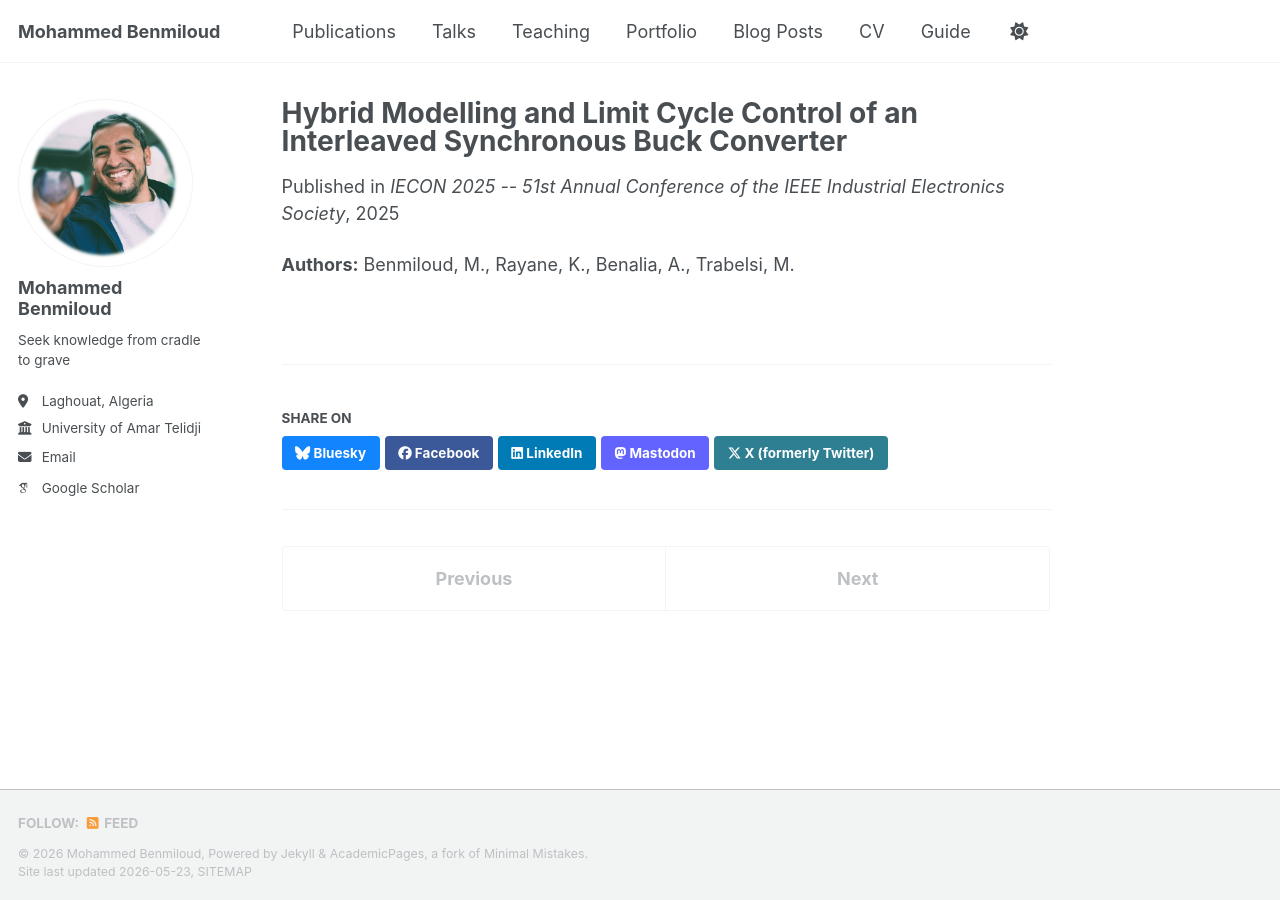
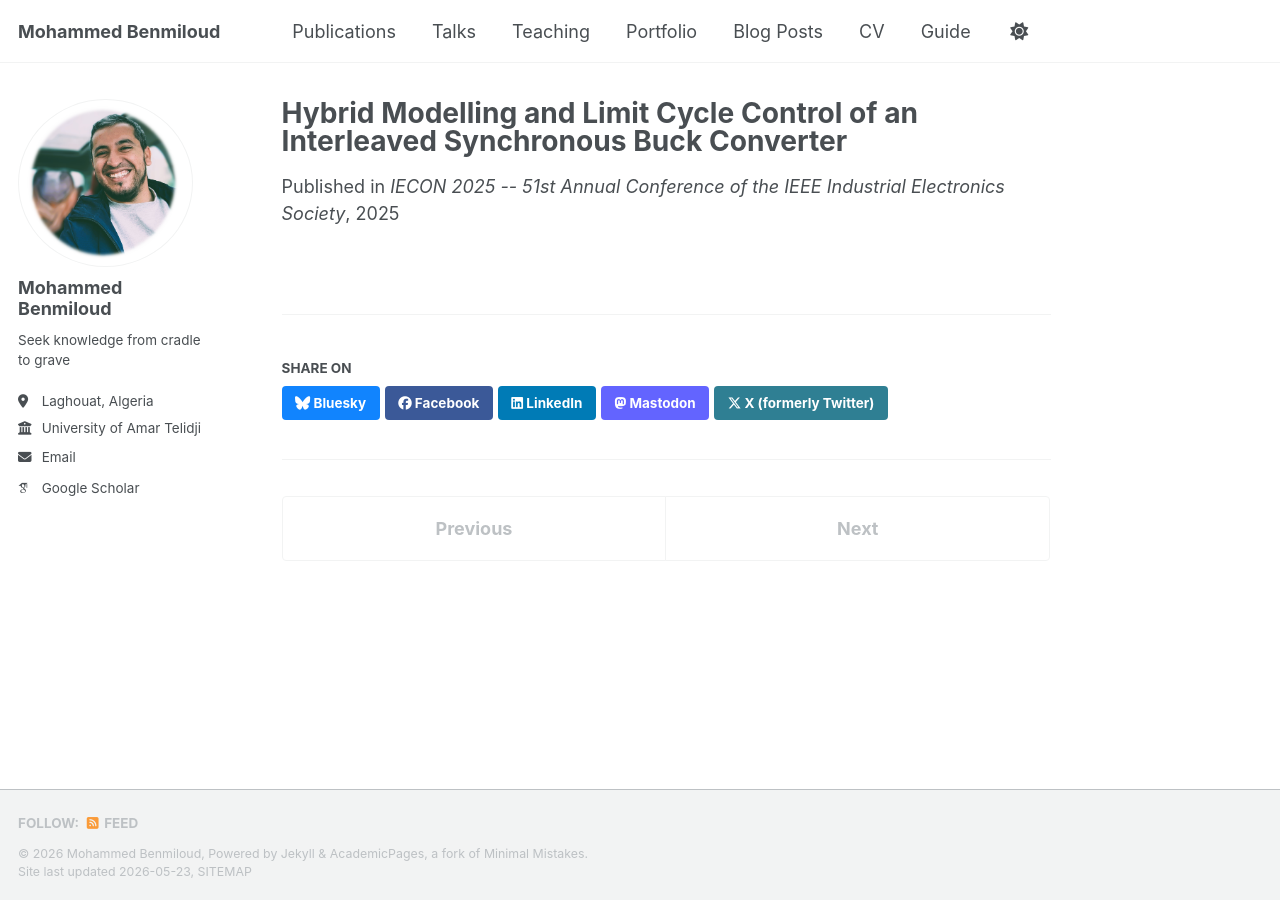
Before and after one commit to medbenmiloud/medbenmiloud.github.io, a Jekyll site: the page built from _publications/2025-02-01-hybrid-modelling-interleaved-buck.md, in a window 1280 px wide. Built offline with Jekyll 4.4.1, drawn with Linux system fonts in a browser that asks for light colours; some web fonts are replaced; a script bundle is joined from its source files by our own code; library files that are not in the unit come from our copies.

Commit message:
Update 2025-02-01-hybrid-modelling-interleaved-buck.md

```diff
--- a/_publications/2025-02-01-hybrid-modelling-interleaved-buck.md
+++ b/_publications/2025-02-01-hybrid-modelling-interleaved-buck.md
@@ -6,6 +6,6 @@ permalink: /publication/2025-hybrid-modelling-interleaved-buck
 date: 2025-02-01
 venue: 'IECON 2025 -- 51st Annual Conference of the IEEE Industrial Electronics Society'
 featured: true
+header:
+  teaser: "doubleLoopADRC.png"
 ---
-
-**Authors:** Benmiloud, M., Rayane, K., Benalia, A., Trabelsi, M.
```
